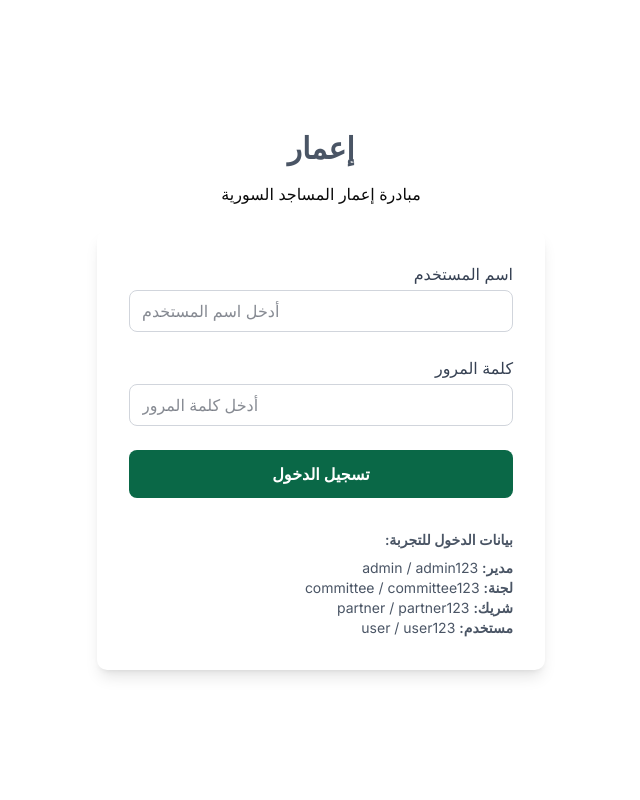
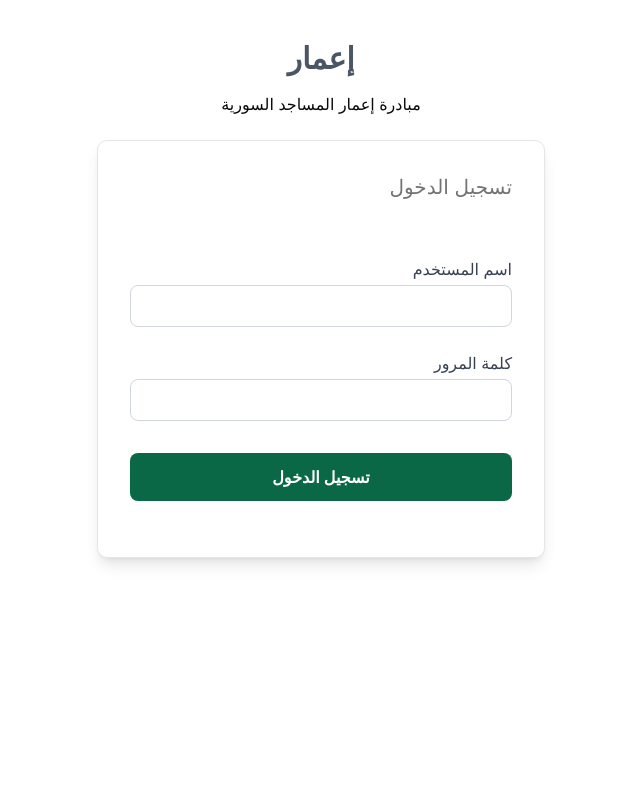
Before and after one commit to Ayoubkhattab/emmar, a Next.js app: page /login in a window 1280 px wide. Shown: the top 800 px of the page, without its empty margins (319-959 px from the left). Built offline with nearby package versions, Linux system fonts and the light colour scheme.

Commit message:
fix some design in login form

```diff
--- a/app/(auth)/login/page.tsx
+++ b/app/(auth)/login/page.tsx
@@ -11,9 +11,9 @@ export default function LoginPage() {
 
   const demoUsers = [
     { role: "مدير", username: "admin", password: "admin123" },
-    { role: "لجنة", username: "committee", password: "committee123" },
-    { role: "شريك", username: "partner", password: "partner123" },
-    { role: "مستخدم", username: "user", password: "user123" },
+    // { role: "لجنة", username: "committee", password: "committee123" },
+    // { role: "شريك", username: "partner", password: "partner123" },
+    // { role: "مستخدم", username: "user", password: "user123" },
   ];
 
   const handleSubmit = (e: React.FormEvent) => {
@@ -32,13 +32,14 @@ export default function LoginPage() {
   };
 
   return (
-    <div className="min-h-screen flex flex-col justify-center items-center bg-[var(--background)] px-4">
-      <h1 className="text-3xl font-bold mb-4 text-gray-600">إعمار</h1>
+    <div className="min-h-screen flex flex-col pt-10 items-center bg-[var(--background)] px-4">
+      <h1 className="text-3xl font-bold mb-4   text-gray-600">إعمار</h1>
       <p className="mb-6 text-[var(--foreground)]">
         مبادرة إعمار المساجد السورية
       </p>
-      <div className="max-w-md w-full bg-white dark:bg-gray-800 rounded-lg shadow-lg p-8 text-right">
-        <form onSubmit={handleSubmit} className="space-y-6">
+      <div className="max-w-md w-full border mb-4  bg-white dark:bg-gray-800 rounded-lg shadow-lg p-8 text-right">
+        <p className="mb-14 text-xl text-muted-foreground">تسجيل الدخول </p>
+        <form onSubmit={handleSubmit} className="space-y-6 mb-6 ">
           <label className="block">
             <span className="text-gray-700 dark:text-gray-300">
               اسم المستخدم
@@ -48,7 +49,6 @@ export default function LoginPage() {
               dir="ltr"
               value={username}
               onChange={(e) => setUsername(e.target.value)}
-              placeholder="أدخل اسم المستخدم"
               className="mt-1 block w-full rounded-md border border-gray-300 dark:border-gray-600 bg-white dark:bg-gray-700 text-gray-900 dark:text-gray-100 px-3 py-2 focus:outline-none focus:ring-2 focus:ring-green-600"
               required
               autoComplete="username"
@@ -64,7 +64,6 @@ export default function LoginPage() {
               dir="ltr"
               value={password}
               onChange={(e) => setPassword(e.target.value)}
-              placeholder="أدخل كلمة المرور"
               className="mt-1 block w-full rounded-md border border-gray-300 dark:border-gray-600 bg-white dark:bg-gray-700 text-gray-900 dark:text-gray-100 px-3 py-2 focus:outline-none focus:ring-2 focus:ring-green-600"
               required
               autoComplete="current-password"
@@ -75,21 +74,11 @@ export default function LoginPage() {
 
           <button
             type="submit"
-            className="w-full bg-[var(--green-primary)] hover:bg-[#04372f] text-white font-semibold py-3 rounded-md transition-colors"
+            className="w-full bg-[var(--green-primary)] hover:bg-[#04372f] text-white font-semibold py-3 rounded-md transition-colors mt-2"
           >
             تسجيل الدخول
           </button>
         </form>
-
-        <div className="mt-8 text-sm text-gray-600 dark:text-gray-400">
-          <p className="mb-2 font-semibold">بيانات الدخول للتجربة:</p>
-          {demoUsers.map(({ role, username, password }) => (
-            <p key={username}>
-              <span className="font-semibold">{role}:</span> {username} /{" "}
-              {password}
-            </p>
-          ))}
-        </div>
       </div>
     </div>
   );
--- a/app/layout.tsx
+++ b/app/layout.tsx
@@ -3,8 +3,8 @@ import type { Metadata } from "next";
 import { Inter } from "next/font/google";
 import "./globals.css";
 import NavbarWrapper from "@/components/navbar/navbarWrapper";
-import Footer from "@/components/footer/footer";
 import { ThemeProvider } from "next-themes";
+import FooterWrapper from "@/components/footer/footerWrapper";
 
 const inter = Inter({ subsets: ["latin"] });
 
@@ -31,7 +31,7 @@ export default function RootLayout({
         >
           <NavbarWrapper />
           {children}
-          <Footer />
+          <FooterWrapper />
         </ThemeProvider>
       </body>
     </html>
--- /dev/null
+++ b/components/footer/footerWrapper.tsx
@@ -0,0 +1,13 @@
+"use client";
+import { usePathname } from "next/navigation";
+import Footer from "./footer";
+
+export default function FooterWrapper() {
+  const pathname = usePathname();
+
+  if (pathname.startsWith("/login")) {
+    return null;
+  }
+
+  return <Footer />;
+}
```
